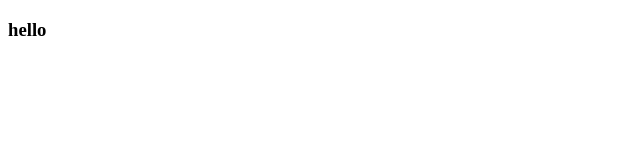
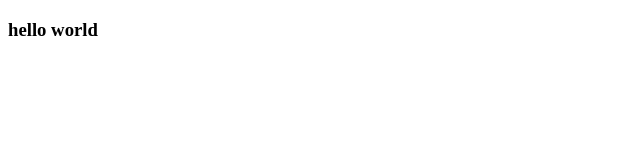
Before and after one commit to hennigk/profile_page, a plain HTML site: page index.html in a window 1280 px wide. Shown: the full height of the page, 0-640 px from the left. Drawn offline with Linux system fonts and the light colour scheme.

```diff
--- a/index.html
+++ b/index.html
@@ -4,6 +4,6 @@
         <title>Kayla Hennig</title>
     </head>
     <body>
-        <h3>hello</h1>
+        <h3>hello world</h1>
     </body>
 </html>
```
Also changed, not shown: style.css (added).
